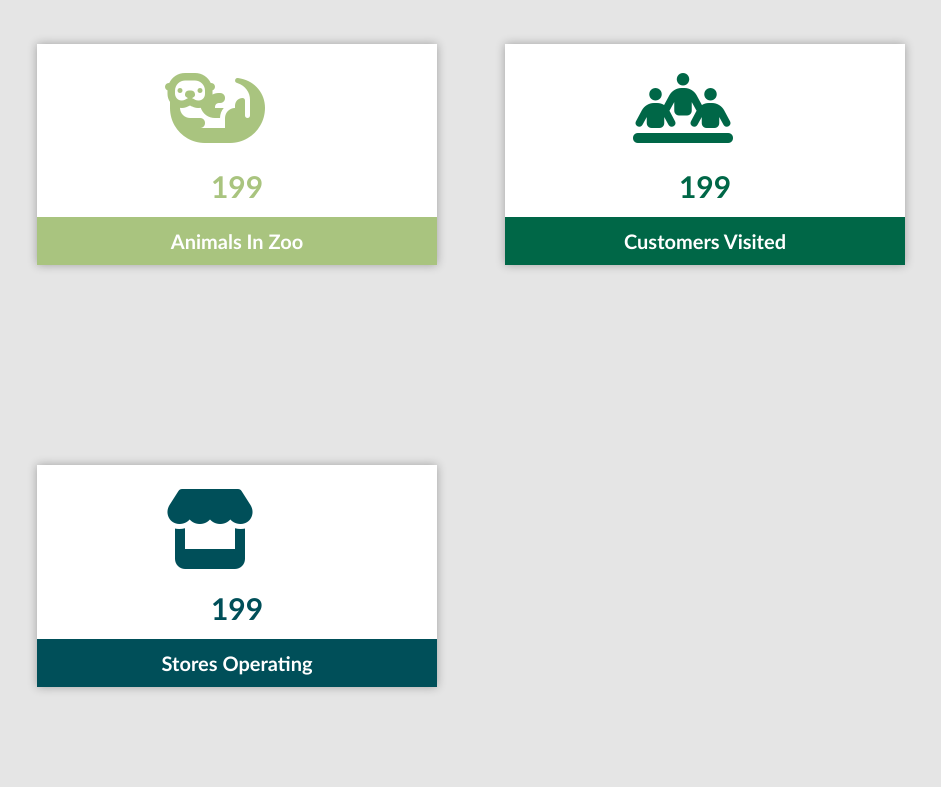
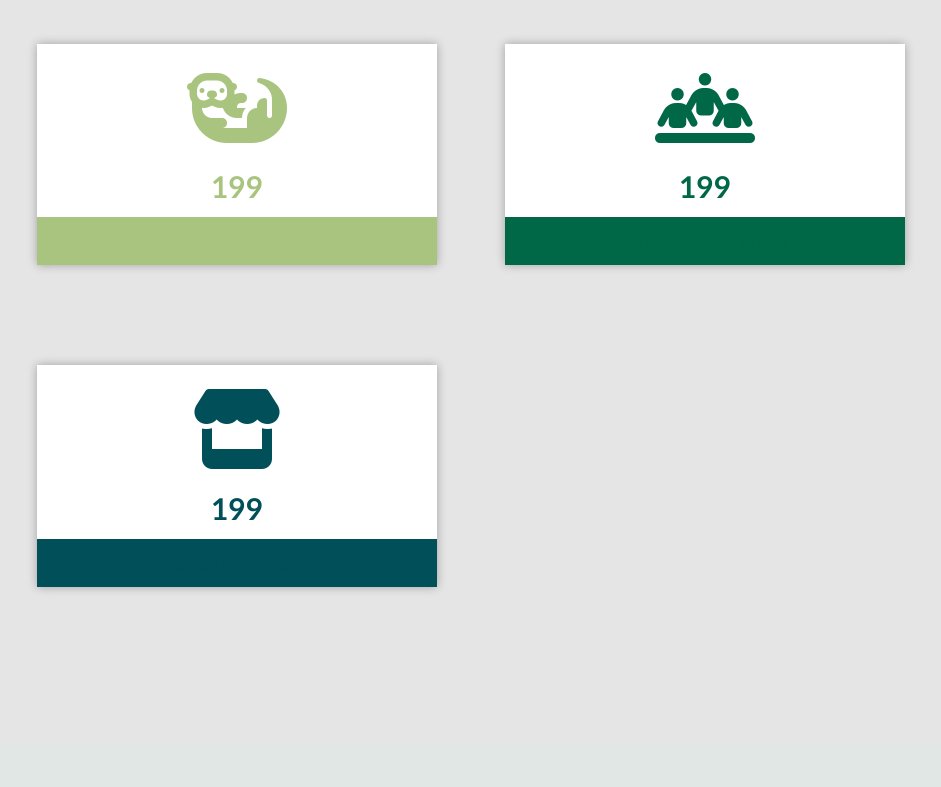
Before and after one commit to rala76/Zoo-Website, a PHP site: page /Reports/reports.php in a window 1280 px wide. Shown: the part 56-843 px from the top of the page, without its empty margins (27-968 px from the left). After the commit the page ends 648 px from the top, so only its background shows below. Run offline with PHP 8.4, Linux system fonts and the light colour scheme; the visitor is signed in with stand-in values (Sample User, id 1); some libraries are stand-ins or nearby versions.

Commit message:
Added more stylings to css sheet

```diff
--- a/Styles/reportStyles.css
+++ b/Styles/reportStyles.css
@@ -6,6 +6,7 @@
     margin: 100px auto;
     display: inline-block;
     margin-left: 5vw;
+    margin-bottom: 0;
 }
 
 .report h1 {
@@ -15,12 +16,21 @@
 }
 
 .report h1.bottom {
-    color: #FFFFFF;
     font-size: 20px;
     padding: 12px 0 12px 0;
 }
 
+.report h1 a {
+    color: #FFFFFF;
+    text-decoration: none;
+}
+
+.report h1 a:hover {
+    color: #C7C7C7;
+}
+
 .report i {
     margin-top: 3vh;
-    margin-left: 10vw;
+    width: 100%;
+    text-align: center;
 }
```
